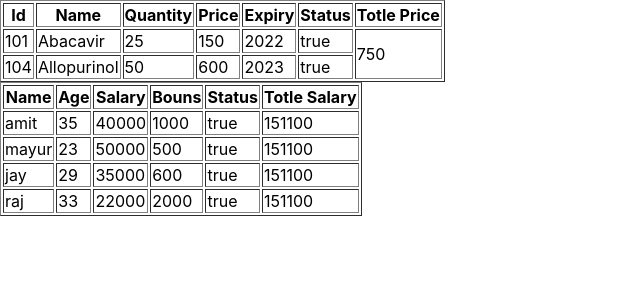
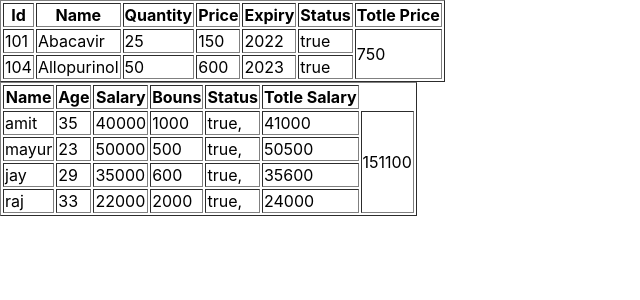
Before and after one commit to bhumishingala/project1, a React (Create React App) app: page / in a window 1280 px wide. Shown: the top 300 px of the page, without its empty margins (0-640 px from the left). Built offline with nearby package versions, Linux system fonts and the light colour scheme.

Commit message:
array and object

```diff
--- a/src/App.js
+++ b/src/App.js
@@ -208,13 +208,13 @@ function App() {
   let fdata = data.filter((d) => d.status === true && d.expiry >= 2022)
   console.log(fdata);
 
-  let ans=fdata.reduce((acc,d,i) => acc + d.price,0)
+  let ans = fdata.reduce((acc, d, i) => acc + d.price, 0)
   console.log(ans);
 
   let efdata = Employee.filter((e) => e.status === true);
   console.log(efdata);
 
-  let emloyeeans = efdata.reduce((acc,e,i) => acc + e.salary + e.bonus,0)
+    let emloyeeans = efdata.reduce((acc, e, i) => acc + e.salary + e.bonus , 0)
     console.log(emloyeeans);
 
   return (
@@ -230,9 +230,9 @@ function App() {
           <th>Totle Price</th>
         </tr>
         {
-            fdata.map((d,i)=> {
-              let {id,name,quantity,price,expiry,status} = d
-              return(
+          fdata.map((d, i) => {
+            let { id, name, quantity, price, expiry, status } = d
+            return (
               <tr key={i}>
                 <td>{id}</td>
                 <td>{name}</td>
@@ -256,16 +256,17 @@ function App() {
           <th>Totle Salary</th>
         </tr>
         {
-          efdata.map((e,i) => {
-            let {name,age,salary,bonus,status} = e;
+          efdata.map((e, i) => {
+            let { name, age, salary, bonus, status } = e;
             return (
               <tr key={i}>
                 <td >{name}</td>
                 <td>{age}</td>
                 <td>{salary}</td>
                 <td>{bonus}</td>
-                <td>{status.toString()}</td>
-                <td>{emloyeeans}</td>
+                <td>{status.toString()},</td>
+                <td>{salary + bonus}</td>
+                {i == 0 ? <td rowSpan="4">{emloyeeans}</td> : null}
               </tr>
             )
           })
```
Lines whose indentation alone changed are shown as unchanged.
